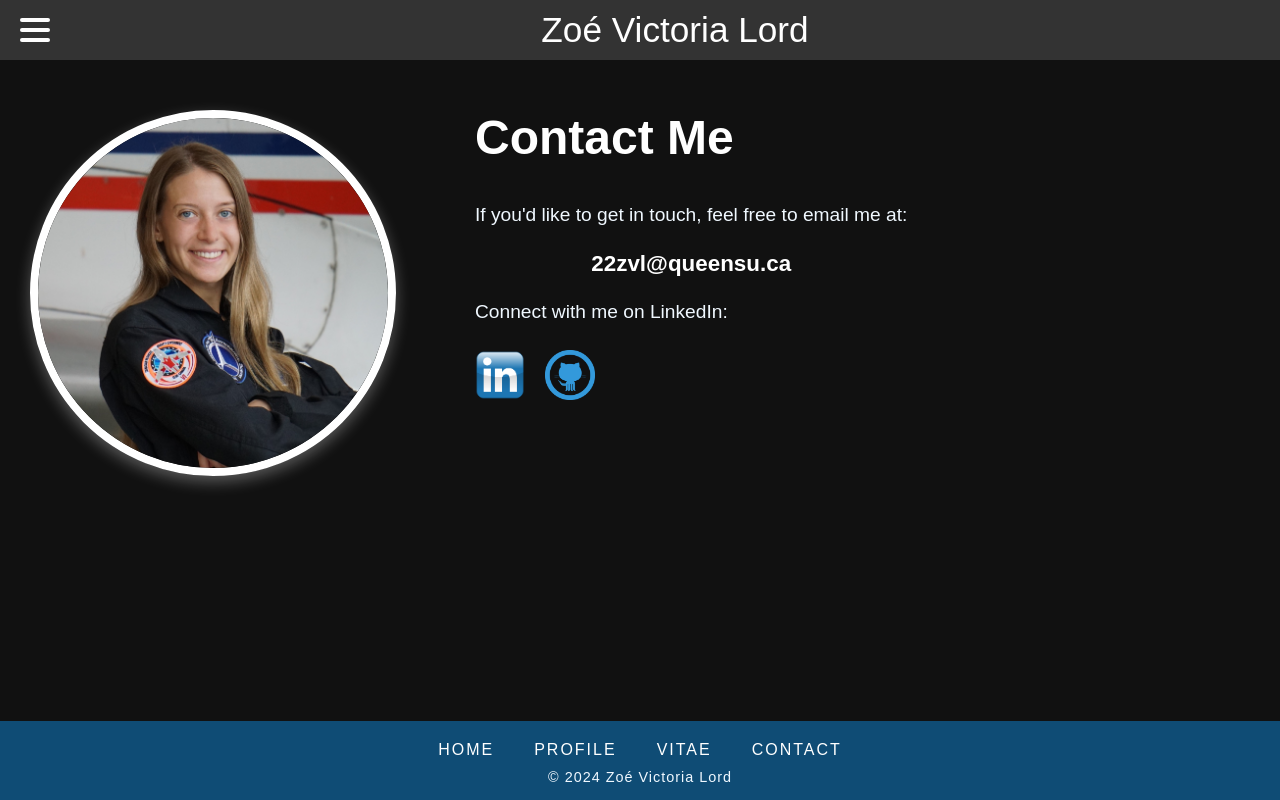
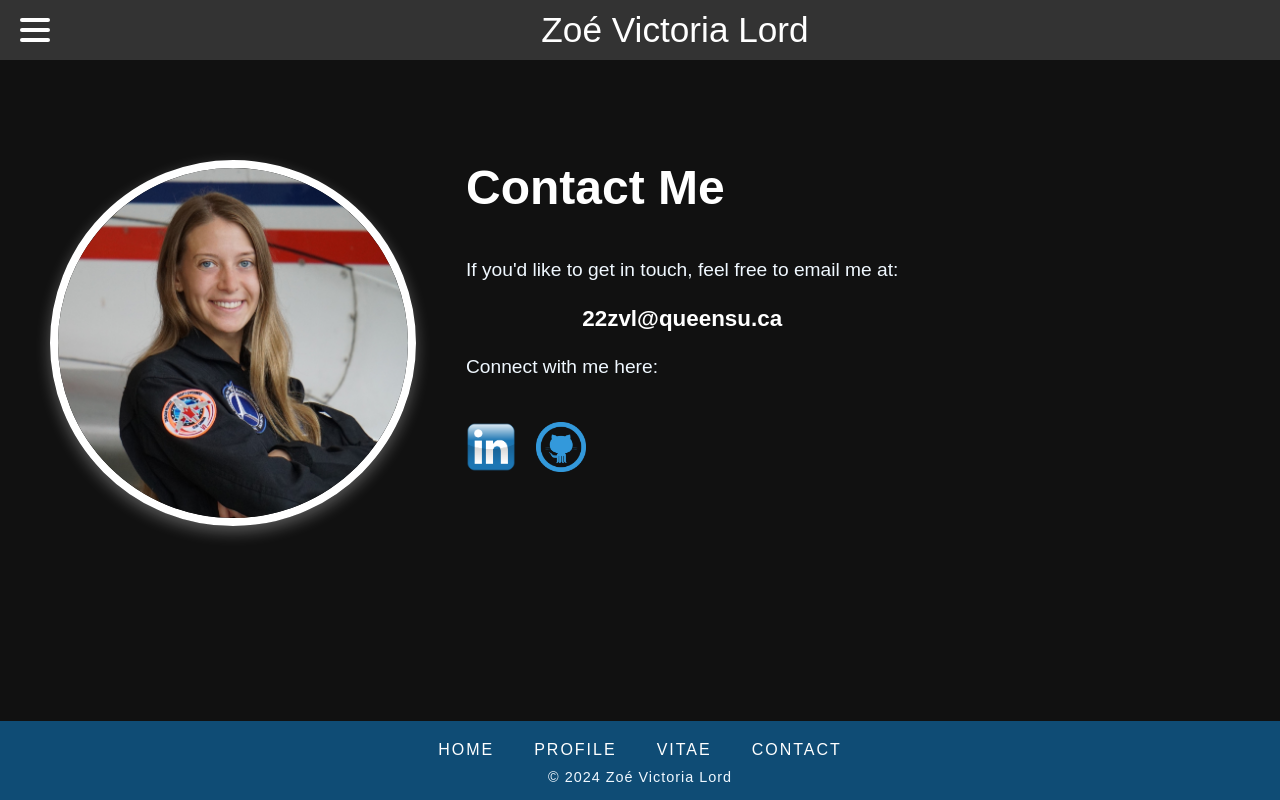
Before and after one commit to lordzoe/Zoe-Website, a PHP site: page /contact.php in a window 1280 px wide. Run offline with PHP 8.4, Linux system fonts and the light colour scheme.

Commit message:
Fix footer issue
And eva post progress

```diff
--- a/contact.php
+++ b/contact.php
@@ -12,11 +12,14 @@
 
     <!-- Contact Page Content -->
     <main class="contact-container">
+        <div class="contact-content">
             <!-- Headshot Image -->
             <div class="contact-image">
                 <img src="images/headshot_image.jpg" alt="Zoé Victoria Lord Headshot">
             </div>
 
+            <!-- Contact Details -->
+            <div class="contact-details">
                 <!-- Contact Header -->
                 <div class="contact-header">
                     <h1>Contact Me</h1>
@@ -26,11 +29,10 @@
                 <div class="contact-box">
                     <p>If you'd like to get in touch, feel free to email me at:</p>
                     <p><strong>22zvl@queensu.ca</strong></p>
-            <p>Connect with me on LinkedIn:</p>
+                    <p>Connect with me here:</p>
                 </div>
 
                 <div class="contact-social-container">
-
                     <!-- LinkedIn Logo -->
                     <a href="https://www.linkedin.com/in/lordzoe/" target="_blank">
                         <img src="images/linkedin_logo.png" alt="LinkedIn Logo" class="contact-social-logo">
@@ -41,7 +43,8 @@
                         <img src="images/github_logo.png" alt="GitHub Logo" class="contact-social-logo">
                     </a>
                 </div>
-
+            </div>
+        </div>
     </main>
 
     <!-- Footer -->
--- a/styles.css
+++ b/styles.css
@@ -412,26 +425,32 @@ footer {
 .contact-container {
   display: flex;
   flex-direction: column;
-  align-items: center;
-  justify-content: center;
-  height: 100vh; /* Full viewport height */
+  align-items: flex-start;
+  justify-content: flex-start;
   position: relative;
-  margin: 0;
-  padding: 0;
+  margin: 50px; /* Add some outer spacing similar to about/speaking pages */
+  padding-top: 110px; /* Simulate the original vertical offset */
   box-sizing: border-box;
+}
+
+/* Layout wrapper for image and contact details */
+.contact-content {
+  display: flex;
+  align-items: flex-start;
+  gap: 50px; /* Space between image and details */
+  width: 100%;
+  max-width: 1300px;
 }
 
 /* Contact Headshot Image */
 .contact-image {
-  position: absolute;
-  top: 110px;
-  left: 30px;
   width: 350px;
   height: 350px;
   border-radius: 50%;
   border: 8px solid #ffffff;
   overflow: hidden;
   box-shadow: 0 6px 15px rgba(255, 255, 255, 0.3);
+  flex-shrink: 0; /* Keeps image from shrinking */
 }
 
 .contact-image img {
@@ -441,12 +460,19 @@ footer {
   object-position: 65% center;
 }
 
+/* Contact Details (Header, Text, Social Links) */
+.contact-details {
+  display: flex;
+  flex-direction: column;
+  align-items: flex-start;
+  max-width: 920px;
+  color: #fff;
+}
+
 /* Contact Header */
 .contact-header {
-  position: absolute;
-  top: 110px;
-  left: 475px;
   text-align: left;
+  margin-bottom: 30px; /* Space between header and contact box */
 }
 
 .contact-header h1 {
@@ -455,16 +481,13 @@ footer {
   margin: 0;
 }
 
-/* Contact Text */
+/* Contact Text Box */
 .contact-box {
-  position: absolute;
-  top: 190px;
-  left: 475px;
   text-align: justify;
   font-size: 1.2rem;
   color: #f0f0f0;
-  max-width: 920px;
   line-height: 1.6;
+  margin-bottom: 30px; /* Space between the text and social container */
 }
 
 .contact-box p {
@@ -482,15 +505,11 @@ footer {
 
 /* Social Container */
 .contact-social-container {
-  position: absolute;
-  top: 350px;
-  left: 475px;
   display: flex;
   flex-direction: row;
   gap: 20px;
 }
 
-/* Social Logos */
 .contact-social-logo {
   width: 50px;
   height: 50px;
```
Also changed, not shown: other parts of styles.css (+48 -32 lines), about.php (+8 -7 lines), eva_2024.html (added, +8 -0 lines), hew_locke.html (deleted, +0 -7 lines), iac_2024.html (+4 -4 lines), index.php (+6 -3 lines), images/eva_2024_2.jpg (added), images/eva_2024_3.jpg (added), 1 other file. Lines whose indentation alone changed are shown as unchanged.
